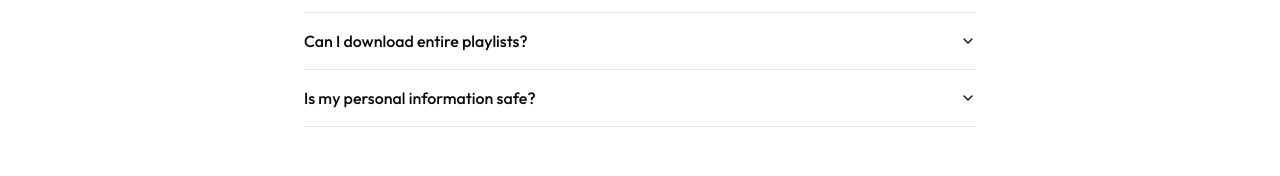
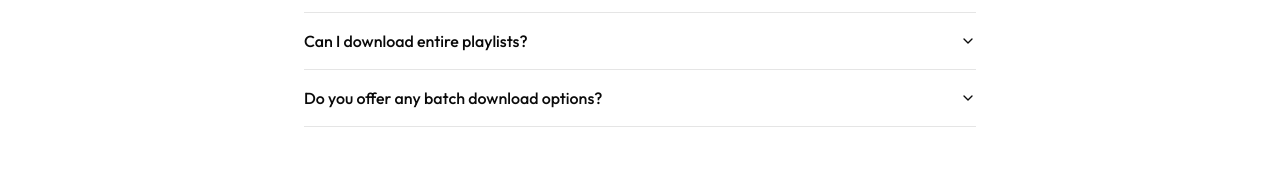
Before and after one commit to ShethSamarth/yt-video-downloader, a Next.js app: page / in a window 1280 px wide. Shown: the part 1266-1442 px from the top of the page. Built offline with nearby package versions, Linux system fonts and the light colour scheme.

Commit message:
change in faq constants

```diff
--- a/constants/index.ts
+++ b/constants/index.ts
@@ -105,13 +105,13 @@ export const faqs = [
     id: 4,
     question: "Can I download entire playlists?",
     answer:
-      "Yes, with our Pro and Business plans, you can download entire playlists. The Basic plan is limited to individual video downloads."
+      "Yes, with our Premium plan, you can download entire playlists. The Normal plan is limited to individual video downloads."
   },
   {
     id: 5,
-    question: "Is my personal information safe?",
+    question: "Do you offer any batch download options?",
     answer:
-      "We take your privacy seriously. We use industry-standard encryption and never share your personal information with third parties. Please refer to our Privacy Policy for more details."
+      "Yes, with the Premium plan, you can download multiple videos at once, which is ideal for users who need to download large collections of content quickly."
   }
 ]
 
```
